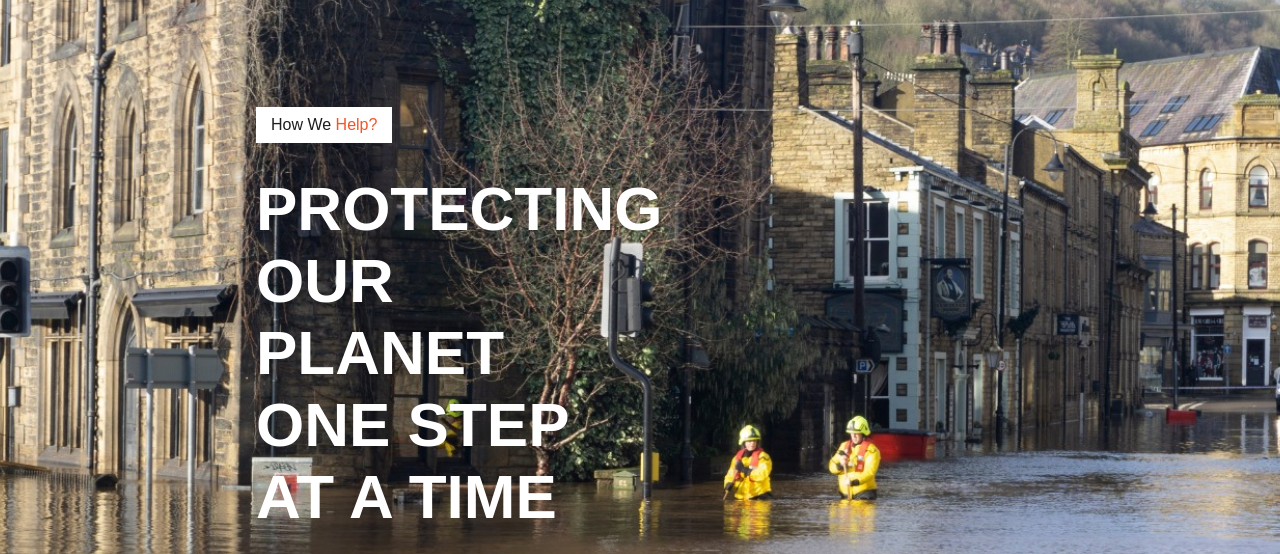
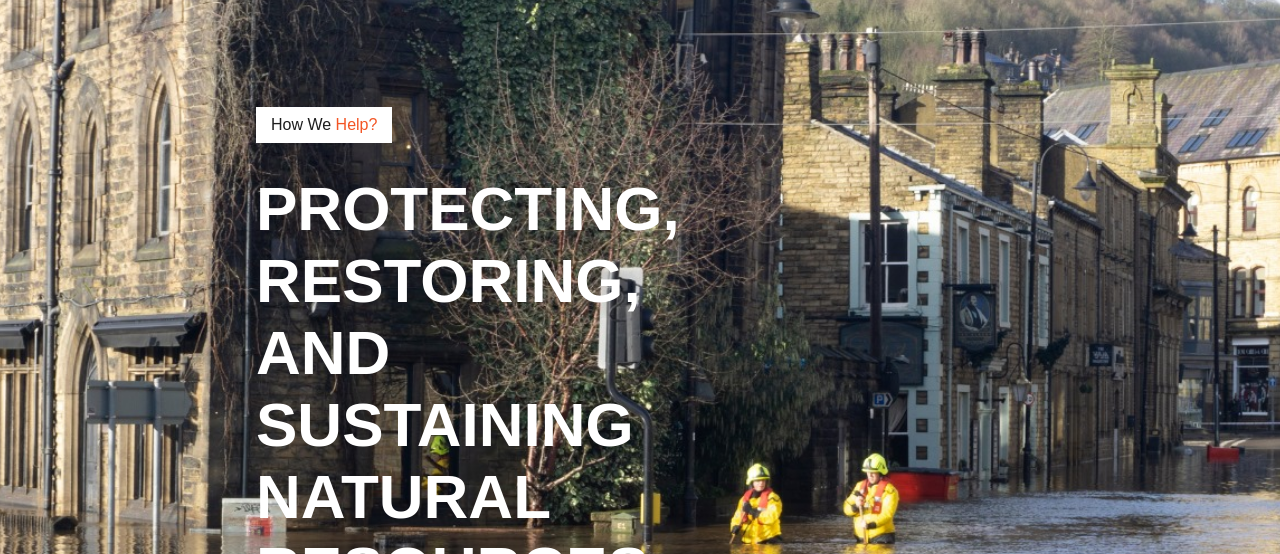
Before and after one commit to RitikRK96/BritishEnergy, a plain HTML site: page howwehelp.html in a window 1280 px wide. Shown: the part 218-772 px from the top of the page. Drawn offline with nearby package versions, Linux system fonts and the light colour scheme; files whose address does not match are found by name.

Commit message:
banner done final

```diff
--- a/howwehelp.html
+++ b/howwehelp.html
@@ -88,7 +88,7 @@
       <div class="item item-1">
         <div class="header-text">
           <span class="category">How we <em>help?</em></span>
-          <h2>Protecting<br> our planet one step at a time</h2> <br>
+          <h2>Protecting, Restoring, and Sustaining Natural Resources.</h2> <br>
           <a href="contact.html">
             <button class="custom-button">Contact Us</button>
           </a>
```
Also changed, not shown: donateus.html (+1 -1 lines), whoweare.html (+1 -1 lines).
